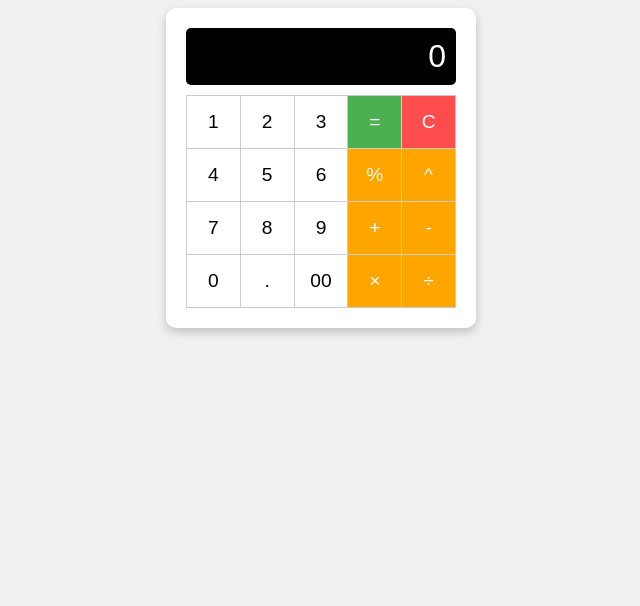
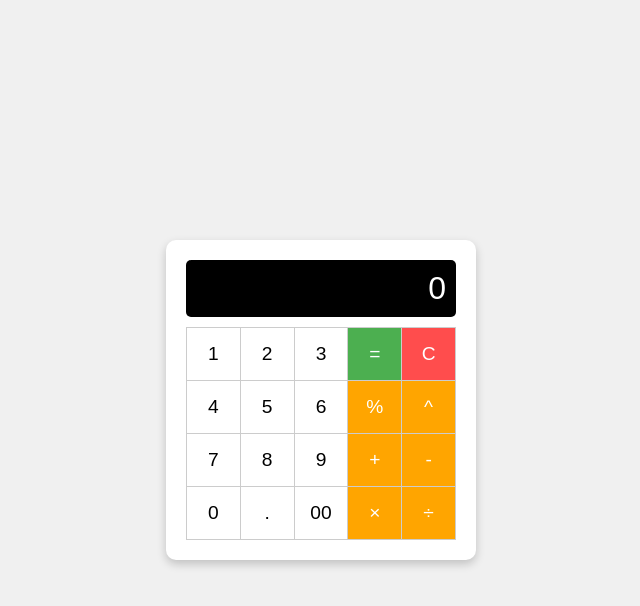
Before and after one commit to Olaronkeoo1/calculator, a plain HTML site: page index.html in a window 1280 px wide. Shown: the whole page, without its empty margins (319-959 px from the left). Drawn offline with Linux system fonts and the light colour scheme.

Commit message:
Update styles.css

```diff
--- a/styles.css
+++ b/styles.css
@@ -4,8 +4,11 @@ body {
   display: flex;
   justify-content: center;
   align-items: center;
-  height: auto;
-  width: auto;
+  margin: 0;
+  padding: 0;
+  height: 100vh; /* 100% of the viewport height */
+  width: 100vw;  /* 100% of the viewport width */
+  box-sizing: border-box;
 }
 
 .calculator {
```
